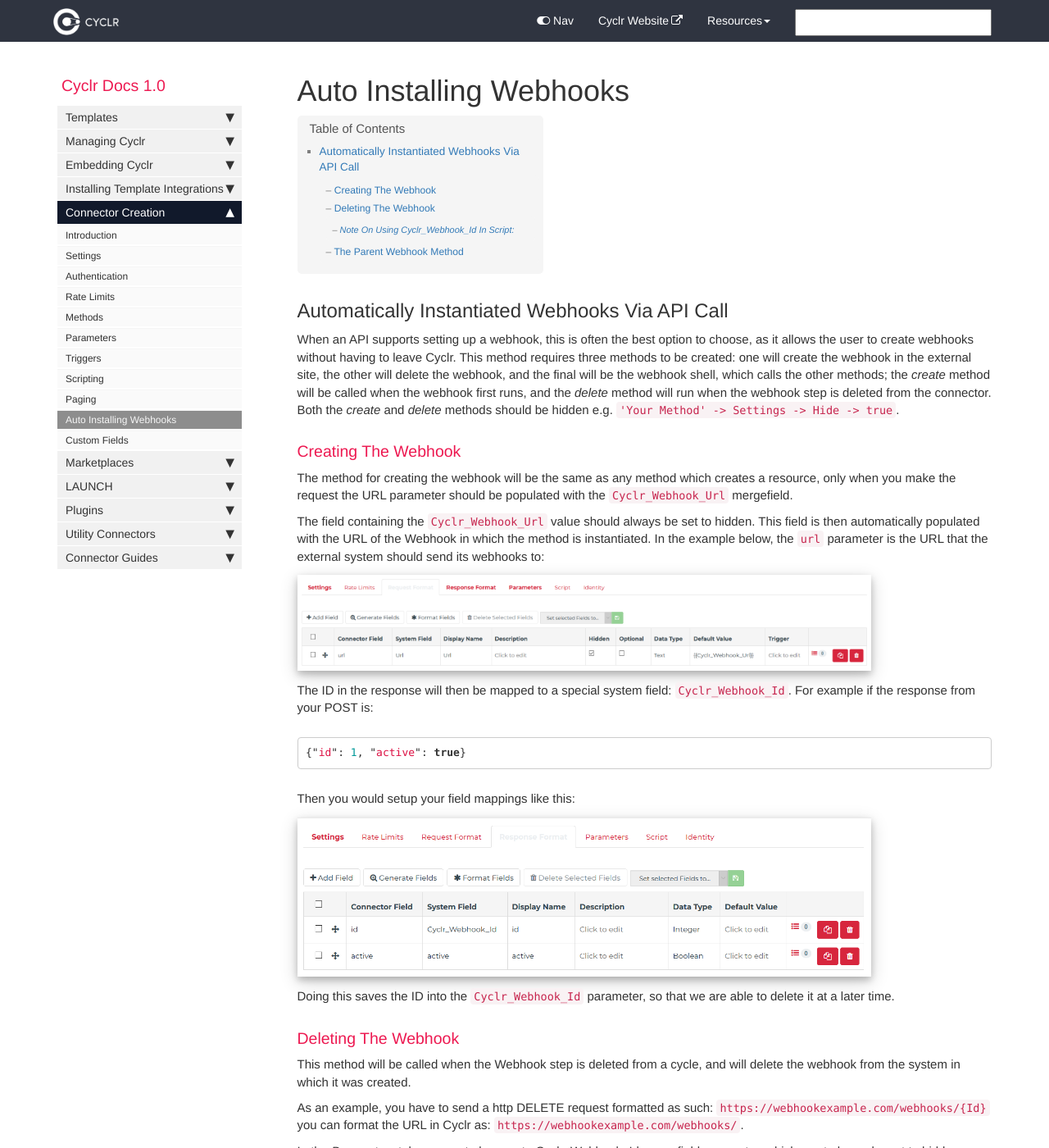
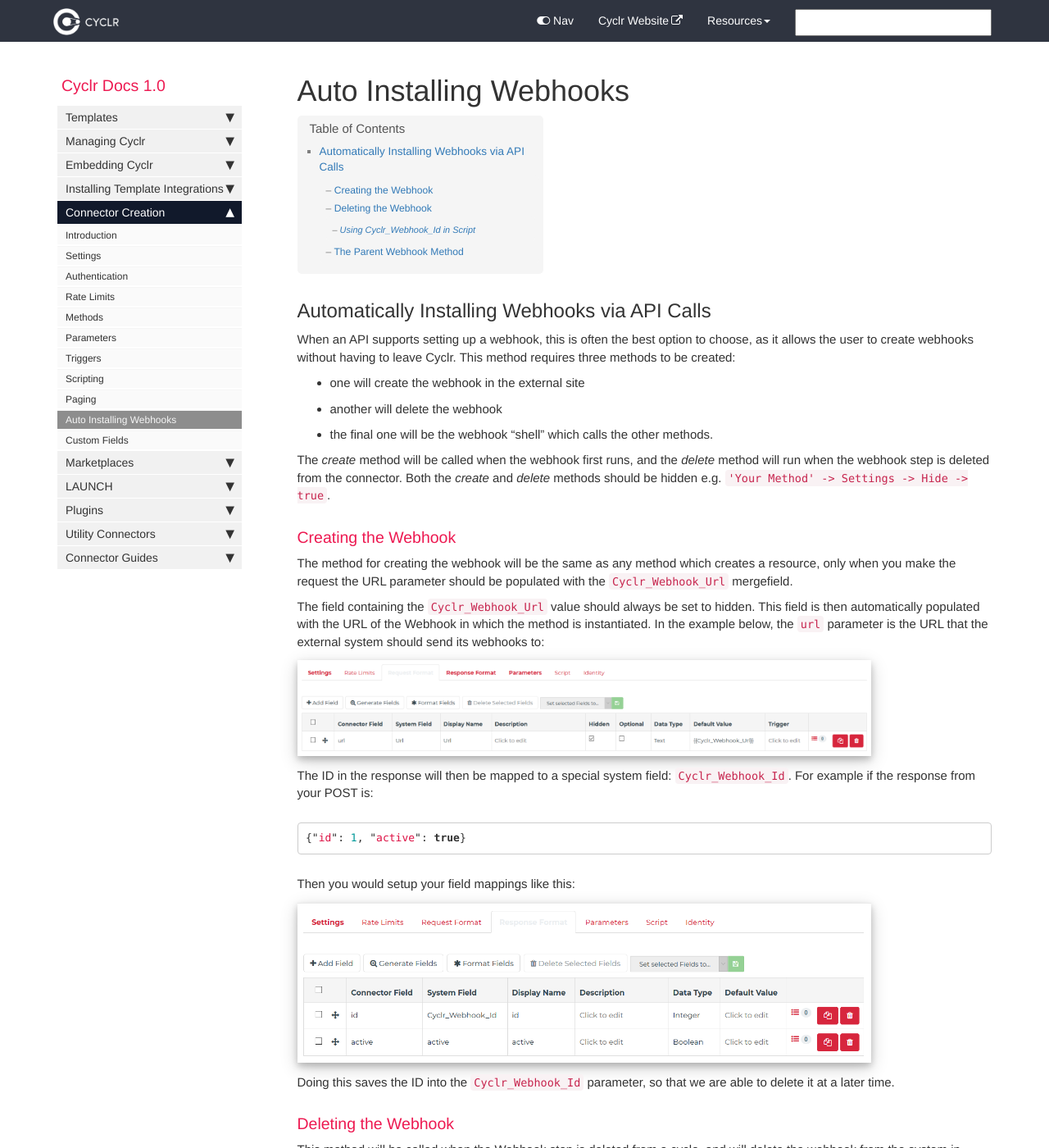
Before and after one commit to sneakysneak/docs, a Jekyll site: the page built from pages/custom-connectors/12-webhooks.md, in a window 1280 px wide and 1400 px high. Shown: the whole window at 82% size. Built offline with Jekyll 4.4.1, drawn with Linux system fonts in a browser that asks for light colours; nearby versions of some CDN libraries; comment, search, counter and statistics services are not loaded; some of the changed text lies outside the part shown.

Commit message:
Tweaking.

````diff
--- a/pages/custom-connectors/12-webhooks.md
+++ b/pages/custom-connectors/12-webhooks.md
@@ -4,12 +4,17 @@ sidebar: cyclr_sidebar
 permalink: auto-installing-webhooks
 tags: [connector-creation, webhooks]
 ---
-## Automatically Instantiated Webhooks Via API Call
+## Automatically Installing Webhooks via API Calls
 
 When an API supports setting up a webhook, this is often the best option to choose, as it allows the user to create webhooks without having to leave Cyclr.
-This method requires three methods to be created: one will create the webhook in the external site, the other will delete the webhook, and the final will be the webhook shell, which calls the other methods; the *create* method will be called when the webhook first runs, and the *delete* method will run when the webhook step is deleted from the connector. Both the *create* and *delete* methods should be hidden e.g. `'Your Method' -> Settings -> Hide -> true`.
+This method requires three methods to be created:
+* one will create the webhook in the external site
+* another will delete the webhook
+* the final one will be the webhook "shell" which calls the other methods.
 
-### Creating The Webhook
+The *create* method will be called when the webhook first runs, and the *delete* method will run when the webhook step is deleted from the connector. Both the *create* and *delete* methods should be hidden e.g. `'Your Method' -> Settings -> Hide -> true`.
+
+### Creating the Webhook
 The method for creating the webhook will be the same as any method which creates a resource, only when you make the request the URL parameter should be populated with the `Cyclr_Webhook_Url` mergefield.
 
 The field containing the `Cyclr_Webhook_Url` value should always be set to hidden. This field is then automatically populated with the URL of the Webhook in which the method is instantiated. In the example below, the `url` parameter is the URL that the external system should send its webhooks to:
@@ -25,24 +30,24 @@ Then you would setup your field mappings like this:
 
 Doing this saves the ID into the `Cyclr_Webhook_Id` parameter, so that we are able to delete it at a later time.
 
-### Deleting The Webhook
+### Deleting the Webhook
 This method will be called when the Webhook step is deleted from a cycle, and will delete the webhook from the system in which it was created.
 
-As an example, you have to send a http DELETE request formatted as such: `https://webhookexample.com/webhooks/{Id}` you can format the URL in Cyclr as: `https://webhookexample.com/webhooks/{{Cyclr_Webhook_Id}}`.
+As an example, you have to send a http DELETE request formatted as such: `https://webhookexample.com/webhooks/{Id}` you can format the URL in Cyclr as: `https://webhookexample.com/webhooks/{%raw%}{{Cyclr_Webhook_Id}}{%endraw%}`.
 
 In the *Parameters* tab you must also create Cyclr_Webhook_Id mergefield parameter, which must always be set to hidden:
 ![](./images/delete_webhook_parameter.png)
 
-Using the mergefield: `{{Cyclr_Webhook_Id}}` will pull in the webhook ID that was saved from the create call and populate the URL with the correct value.
+Using the mergefield: `{%raw%}{{Cyclr_Webhook_Id}}{%endraw%}` will pull in the webhook ID that was saved from the create call and populate the URL with the correct value.
 
-#### *Note On Using Cyclr_Webhook_Id In Script:*
-If you need to interact with the webhook ID in script at all you can call
+#### *Using Cyclr_Webhook_Id in Script*
+If you need to interact with the webhook ID in Script, Cyclr exposes it through this property:
 ```javascript
 method_request_parameters.Cyclr_Webhook_Id
 ```
 
 ### The Parent Webhook Method
-This is the method that the end user will interact with, and act as the trigger step for a cycle.
+This is the method that the end user will interact with, and acts as the trigger step for a cycle.
 Under *Settings* in the method, select Webhook as the *Method Type*, and set both the *Create Webhook Method* and *Delete Webhook Method* fields, select the corresponding method. Once done it should look something like below:
 ![](./images/webhook_example_settings.PNG)
 
````
